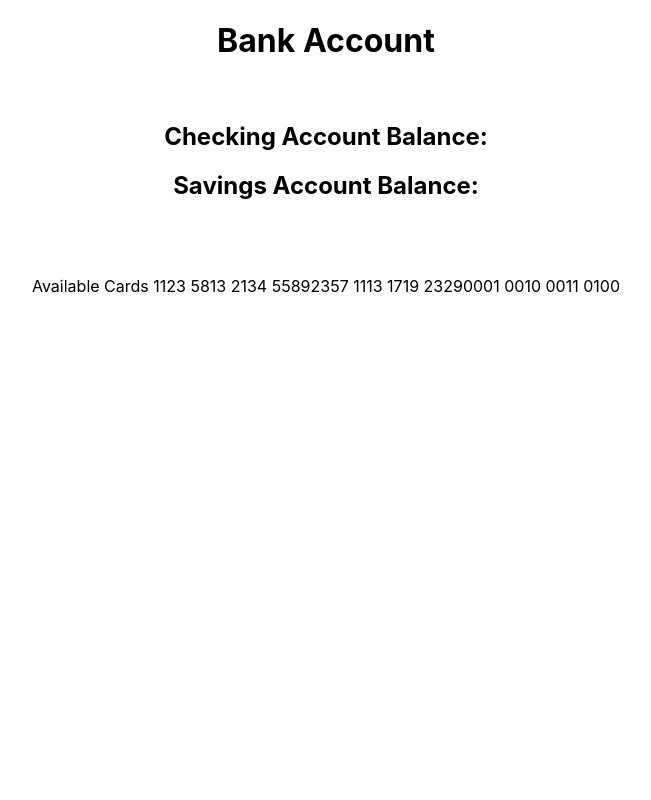
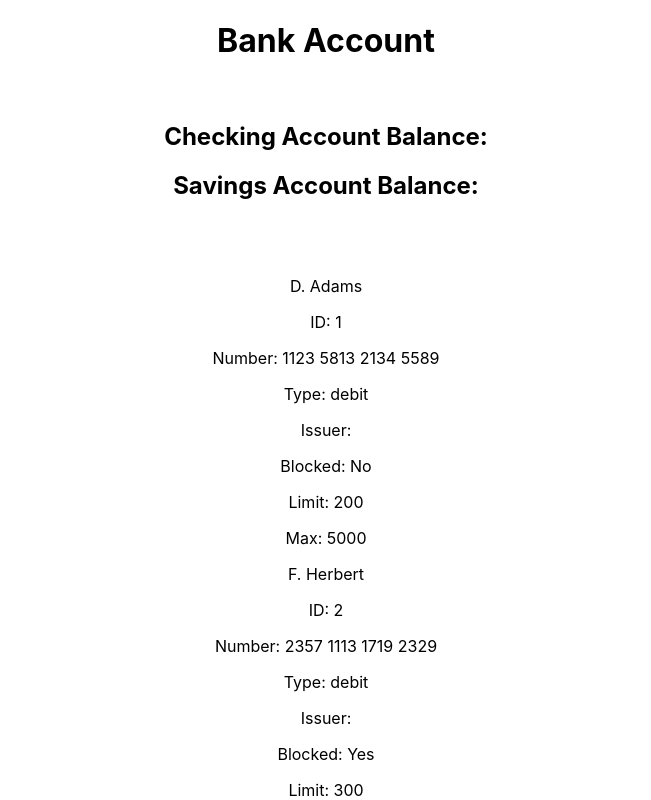
Before and after one commit to amirros66/bank-acccount, a React (Create React App) app: page / in a window 1280 px wide. Shown: the top 800 px of the page, without its empty margins (314-965 px from the left). Built offline with nearby package versions, Linux system fonts and the light colour scheme.

Commit message:
display each card object with all details in card component

```diff
--- a/src/components/Cards.js
+++ b/src/components/Cards.js
@@ -18,9 +18,21 @@ export default function BlockUnblockButtons() {
   //  imported block / unblock actions
 
   return (
-    <>
-      <p>Available Cards {cards}</p>
-      {/* <button onClick={() => {dispatch(toggle());}}>Block</button> */}
-    </>
+    <div>
+      {cards.map((card) => (
+        <div key={card.id}>
+          <p>{card.name}</p>
+          <p>ID: {card.id}</p>
+          <p>Number: {card.number}</p>
+          <p>Type: {card.type}</p>
+          <p>Issuer: {card.issuer}</p>
+          <p>Blocked: {card.blocked ? "Yes" : "No"}</p>
+          {/* Want to add a function to this blocked bit that toggles blocked and unblocked off */}
+          {/* <button onClick={() => {dispatch(toggle());}}>Block</button> */}
+          <p>Limit: {card.limit}</p>
+          <p>Max: {card.max}</p>
+        </div>
+      ))}
+    </div>
   );
 }
--- a/src/store/Cards/selectors.js
+++ b/src/store/Cards/selectors.js
@@ -8,8 +8,13 @@
 
 //Feature 3 - Select cards
 
+// const selectCards = (reduxState) => {
+//   return reduxState.cards.cards.map((card) => card.number);
+// };
+// export { selectCards };
+
 const selectCards = (reduxState) => {
-  return reduxState.cards.cards.map((card) => card.number);
+  return reduxState.cards.cards.map((card) => ({ ...card }));
 };
 export { selectCards };
 
```
